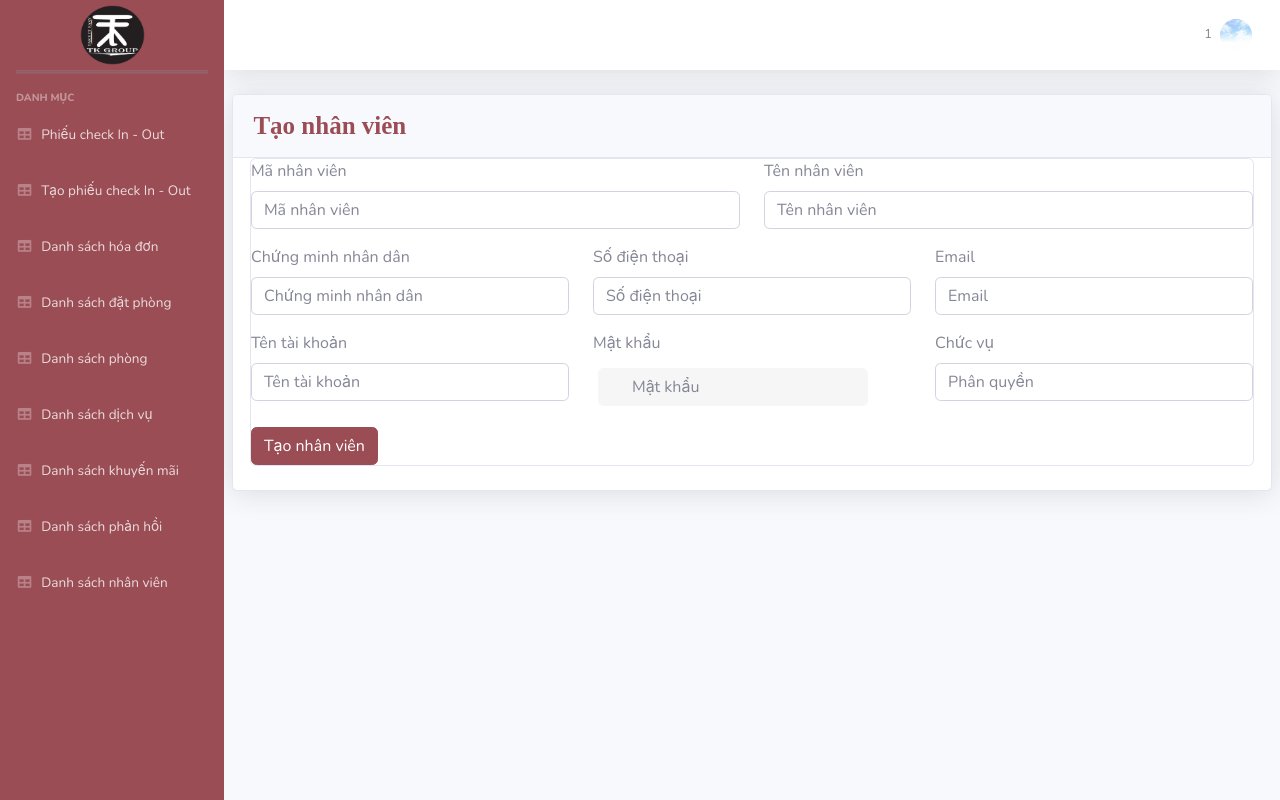
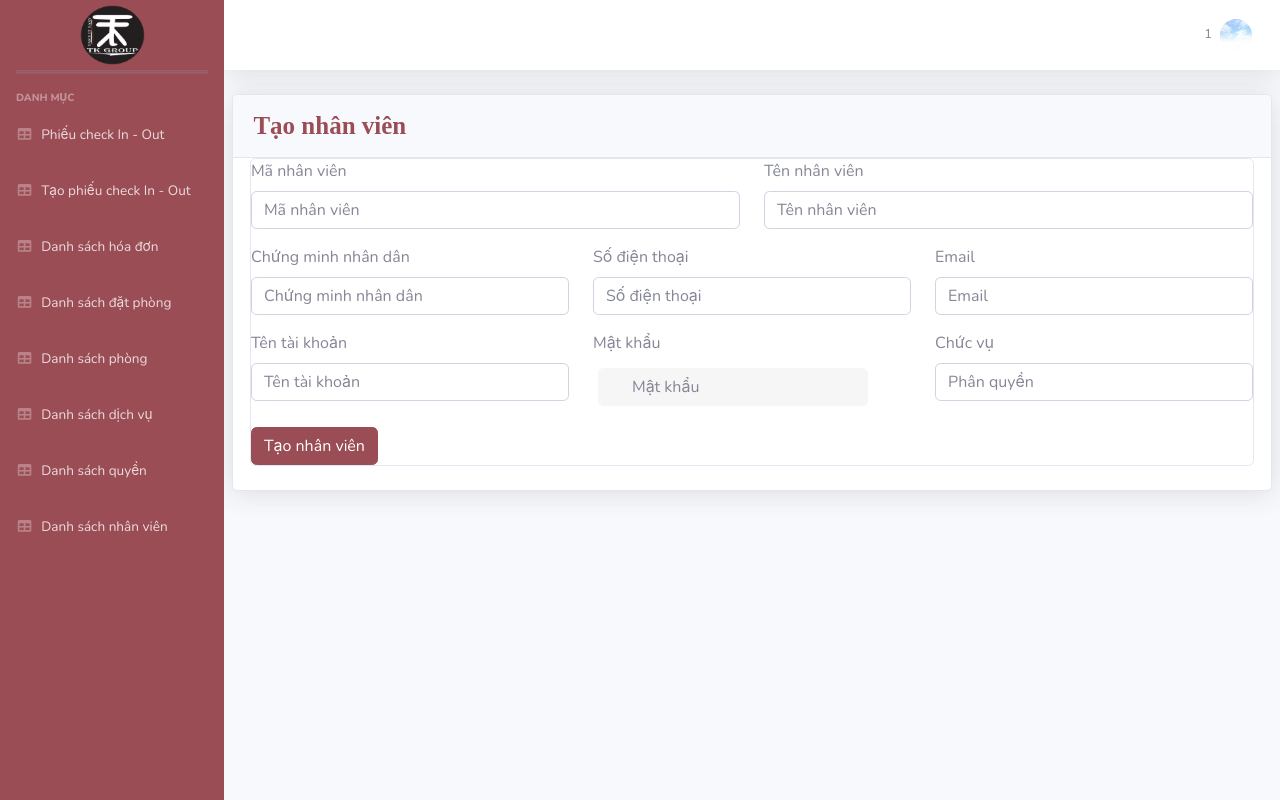
Before and after one commit to yangnguyenthuy/QuanLyKhachSan, a PHP site: page /view/Employee/createEmloyee.php in a window 1280 px wide. Run offline with PHP 8.4, Linux system fonts and the light colour scheme; the visitor is signed in with stand-in values (Sample User, id 1).

Commit message:
Update sidebar

```diff
--- a/view/Shared/sidebar.php
+++ b/view/Shared/sidebar.php
@@ -1,4 +1,3 @@
-
 <ul class="navbar-nav bg-gradient-primary sidebar sidebar-dark accordion" id="accordionSidebar">
 
 <!-- Sidebar - Brand -->
@@ -24,58 +23,58 @@
 
 <!-- Nav Item - Taophieucheckin_out -->
 <li class="nav-item">
-    <a class="nav-link" href="/checkIO">
+    <a class="nav-link" href="../TabInOut/listIO.php">
         <i class="fas fa-fw fa-table"></i>
         <span> Phiếu check In - Out</span></a>
 </li>
 
 <!-- Nav Item - Taobaocaodaohthu -->
 <li class="nav-item">
-    <a class="nav-link" href="/createIO">
+    <a class="nav-link" href="../TabInOut/checkIn.php">
         <i class="fas fa-fw fa-table"></i>
         <span>Tạo phiếu check In - Out</span></a>
 </li>
 
 <!-- Nav Item - Danh sách hóa đơn -->
 <li class="nav-item">
-    <a class="nav-link" href="/listBill">
+    <a class="nav-link" href="../Bill/danhsachHoaDon.php">
         <i class="fas fa-fw fa-table"></i>
         <span>Danh sách hóa đơn</span></a>
 </li>
 
 <!-- Nav Item - datphong -->
 <li class="nav-item">
-    <a class="nav-link" href="/bookingRoom">
+    <a class="nav-link" href="../tabBooking/bookingRoom.php">
         <i class="fas fa-fw fa-table"></i>
         <span>Danh sách đặt phòng</span></a>
 </li>
 
 <li class="nav-item">
-    <a class="nav-link" href="/roommanager/store">
+    <a class="nav-link" href="../roommanager/list.php">
         <i class="fas fa-fw fa-table"></i>
         <span>Danh sách phòng</span></a>
 </li>
 
 <!-- Nav Item - datphong -->
 <li class="nav-item">
-    <a class="nav-link" href="/serviceTab">
+    <a class="nav-link" href="../TabService/serviceTab.php">
         <i class="fas fa-fw fa-table"></i>
         <span>Danh sách dịch vụ</span></a>
 </li>
 
 <!-- Nav Item - datphong -->
 <li class="nav-item">
-    <a class="nav-link" href="/promotionTab">
+    <a class="nav-link" href="../Role/rolelist.php">
         <i class="fas fa-fw fa-table"></i>
-        <span>Danh sách khuyến mãi</span></a>
+        <span>Danh sách quyền</span></a>
 </li>
 
 <!-- Nav Item - Danh sách phản hồi -->
-<li class="nav-item">
+<!--<li class="nav-item">
     <a class="nav-link" href="/feedback/store">
         <i class="fas fa-fw fa-table"></i>
         <span>Danh sách phản hồi</span></a>
-</li>
+</li>-->
 
 
 <!-- Nav Item - Danh sách nhân viên -->
```
